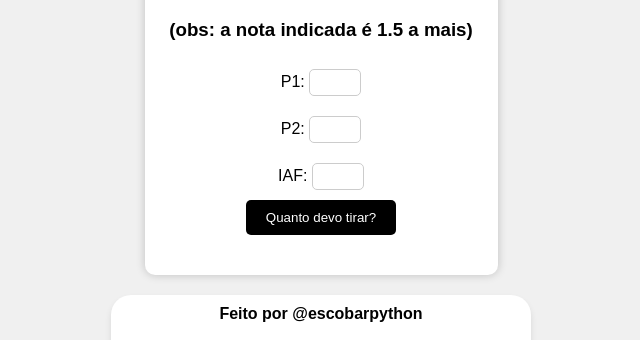
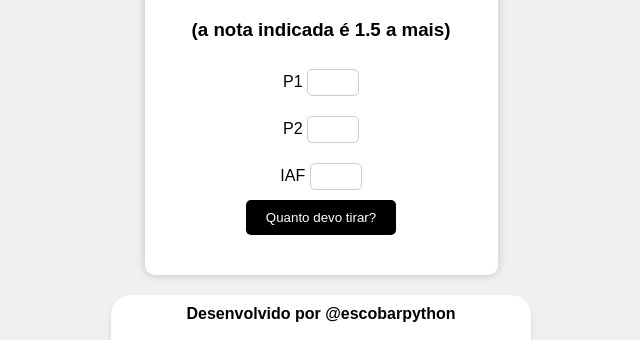
Before and after one commit to escobarpython/pr-ANTIGO-, a plain HTML site: page index.html in a window 1280 px wide. Shown: the part 112-452 px from the top of the page, without its empty margins (319-959 px from the left). Drawn offline with Linux system fonts and the light colour scheme; grey boxes are pictures that could not be loaded.

Commit message:
Update HTML - 2
só mudei algumas coisas no estilo e talzz

```diff
--- a/index.html
+++ b/index.html
@@ -9,18 +9,18 @@
 <body>
     <div class="container">
         <h1>Calculadora para PR</h1>
-        <h3>(obs: a nota indicada é 1.5 a mais)</h3>
+        <h3>(a nota indicada é 1.5 a mais)</h3>
         <div class="calculator">
             <div class="input-group">
-                <label for="p1">P1:</label>
+                <label for="p1">P1</label>
                 <input type="number" id="p1" min="0" max="3">
             </div>
             <div class="input-group">
-                <label for="p2">P2:</label>
+                <label for="p2">P2</label>
                 <input type="number" id="p2" min="0" max="2">
             </div>
             <div class="input-group">
-                <label for="iaf">IAF:</label>
+                <label for="iaf">IAF</label>
                 <input type="number" id="iaf" min="0" max="2">
             </div>
             <button id="calculate">Quanto devo tirar?</button>
@@ -28,7 +28,7 @@
         </div>
     </div>
     <footer class="footer">
-        <b>Feito por @escobarpython</b>
+        <b>Desenvolvido por @escobarpython</b>
         <div class="icons"></div>
         <a href="https://github.com/escobarpython" target="_blank"><img src="https://i.postimg.cc/TPt6W7j3/part-1-github-1320568339880199515.png" alt="Ícone 1"></a>
     </footer>
```
